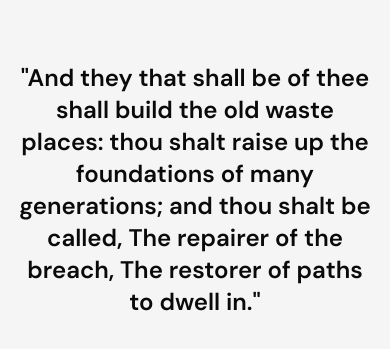
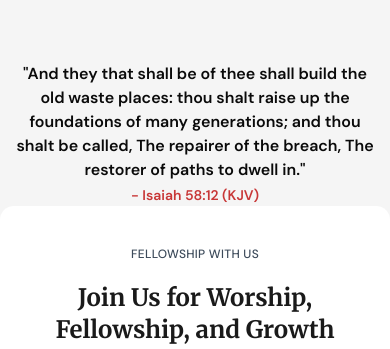
Before and after one commit to GCODESOfficial/ELYON, a Next.js app: page / in a window 390 px wide. Shown: the part 1611-1960 px from the top of the page. Built offline with nearby package versions, Linux system fonts and the light colour scheme.

Commit message:
feat: Add some commits

```diff
--- a/src/app/page.tsx
+++ b/src/app/page.tsx
@@ -27,11 +27,15 @@ export default function HomePage() {
       {/* Hero Section */}
       <section className="relative h-screen flex items-center justify-center text-center text-white">
         <div className="absolute inset-0 bg-black/60 z-10"></div>
+        {/* Desktop background */}
         <div
-          className="absolute inset-0 bg-cover bg-center"
-          style={{
-            backgroundImage: `url('/images/hero-desktop.png')`,
-          }}
+          className="absolute inset-0 bg-cover bg-center hidden md:block"
+          style={{ backgroundImage: `url('/images/hero-desktop.png')` }}
+        ></div>
+        {/* Mobile background */}
+        <div
+          className="absolute inset-0 bg-cover bg-center md:hidden"
+          style={{ backgroundImage: `url('/images/hero-mobile.png')` }}
         ></div>
         <div className="relative z-20 max-w-4xl mx-auto px-4">
           <p className={`text-4xl md:text-[64px] mb-6 ${greatVibes.className}`}>Welcome to</p>
@@ -77,11 +81,11 @@ export default function HomePage() {
       {/* Quote Section */}
       <section className="pt-16 md:pt-28 text-center">
         <div className="max-w-4xl mx-auto px-4">
-          <blockquote className={`text-2xl md:text-3xl font-semibold mb-8 ${dmSans.className}`}>
+          <blockquote className={`text-base md:text-[28px] font-semibold ${dmSans.className}`}>
             "And they that shall be of thee shall build the old waste places: thou shalt raise up the foundations of
             many generations; and thou shalt be called, The repairer of the breach, The restorer of paths to dwell in."
           </blockquote>
-          <cite className={`text-[#C83737] text-sm md:text-xl font-semibold ${dmSans.className}`}>- Isaiah 58:12 (KJV)</cite>
+          <cite className={`text-[#C83737] mb-10 md:mb-0 text-sm md:text-2xl font-semibold ${dmSans.className}`}>- Isaiah 58:12 (KJV)</cite>
         </div>
       </section>
 
@@ -209,7 +213,7 @@ export default function HomePage() {
             <h2 className={`text-[#1A1A1A] text-2xl md:text-[44px] font-bold mb-6 ${merriweather.className}`}>See You This Sunday</h2>
             <p className={`text-[#3C4A5A] text-sm md:text-lg mb-8 ${dmSans.className} max-w-[572px] mx-auto`}>Grow stronger in your walk with God and connect with a loving church family.</p>
 
-            <div className="bg-[#1A1A1A] mb-4 flex flex-col max-w-[403px] mx-auto rounded-xl">
+            {/* <div className="bg-[#1A1A1A] mb-4 flex flex-col md:max-w-[403px] mx-auto rounded-xl">
               <div className="pt-2 px-2 flex justify-between items-center">
                 <div className={`${dmSans.className} px-8 py-3 bg-[#FFFFFF] text-[#3C4A5A] font-bold border-2 border-[#1A1A1A] rounded-lg`}>
                   6:30am
@@ -222,12 +226,12 @@ export default function HomePage() {
                 </div>
               </div>
               <div className="text-white py-4">(GMT +1)</div>
-            </div>
-                 <Link
-                href="/contact"
-              >
-                <Button className={`w-full cursor-pointer max-w-[403px] mx-auto bg-[#B33A3A] text-white py-4 rounded-lg hover:bg-[#B33A3A]/90 transition-colors font-semibold`}>Contact us</Button>
-              </Link>
+            </div> */}
+            <Link
+              href="/contact"
+            >
+              <Button className={`w-full cursor-pointer max-w-[403px] mx-auto bg-[#B33A3A] text-white py-4 rounded-lg hover:bg-[#B33A3A]/90 transition-colors font-semibold`}>Contact us</Button>
+            </Link>
           </div>
         </div>
         <div className="h-[300px] md:h-[350px]"></div>
```
Also changed, not shown: public/images/hero-mobile.png (added).
